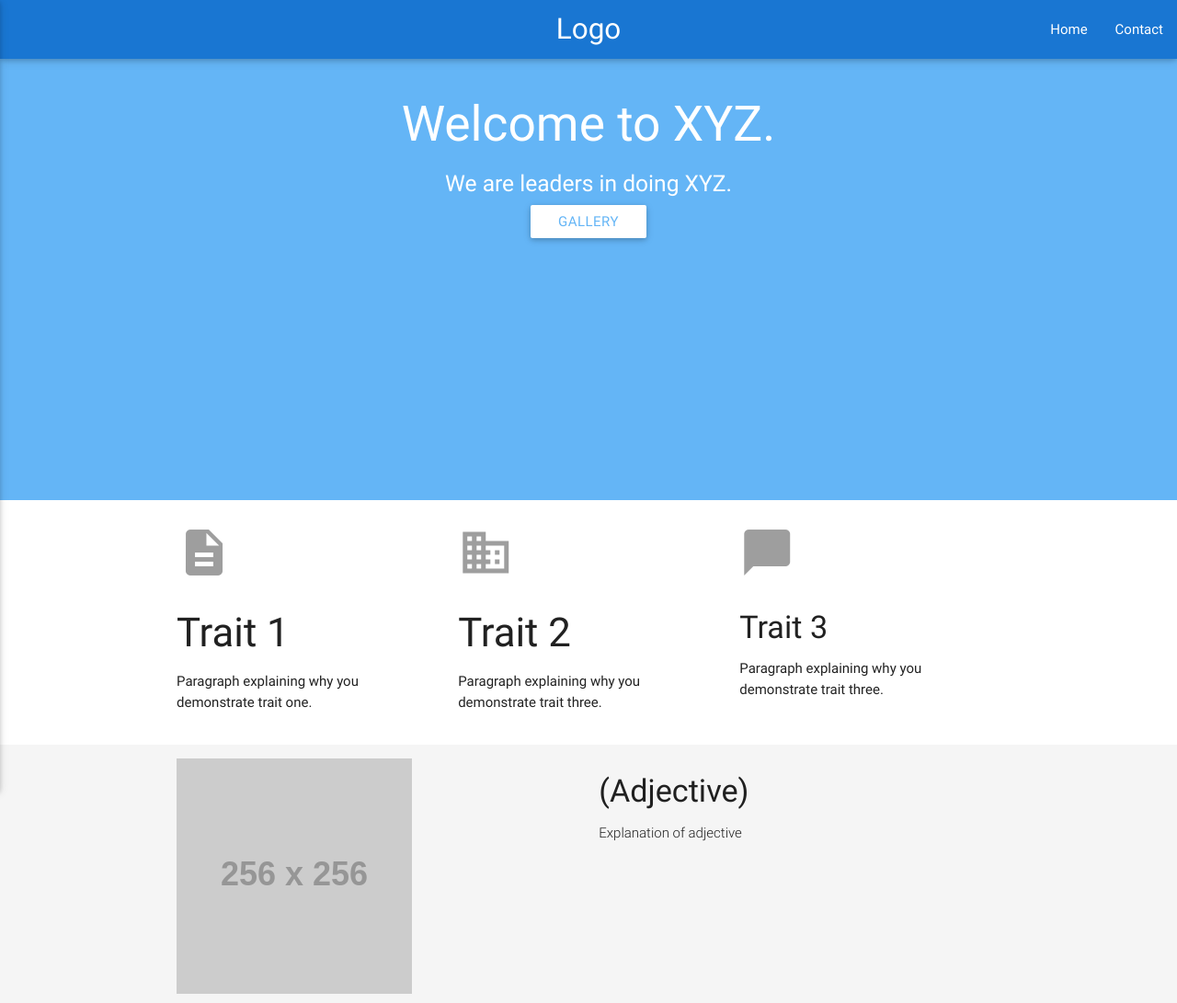
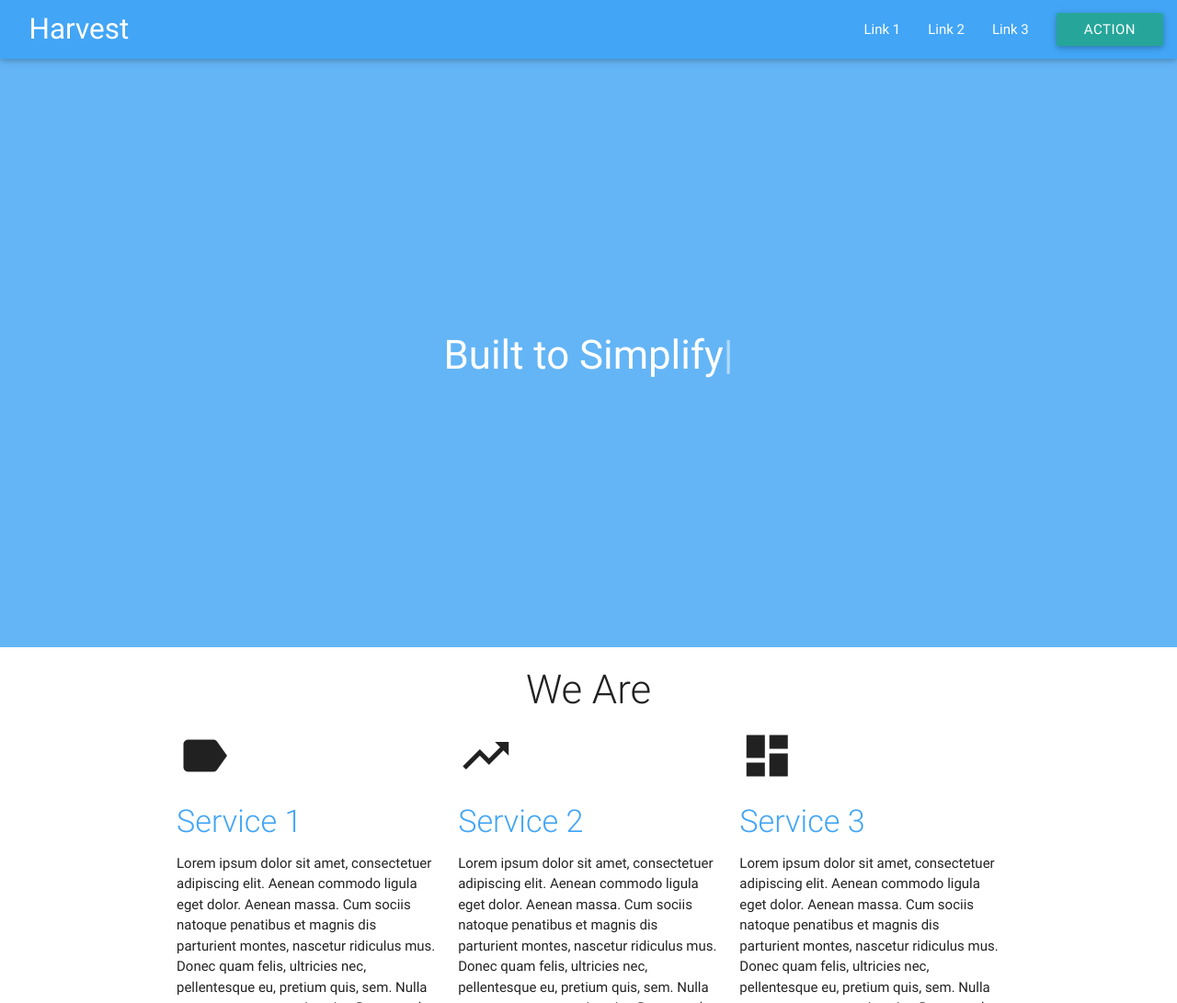
Before and after one commit to isaacaddis/Harvest, a plain HTML site: page index.html in a window 1280 px wide. Shown: the top 1091 px of the page at 92% size. Drawn offline with Linux system fonts and the light colour scheme; placeholder pictures from the web are drawn by us.

Commit message:
Complete 180 turn of plans

```diff
--- a/css/style.css
+++ b/css/style.css
@@ -8,6 +8,30 @@
 ul li{
   color:black;
 }
-#main{
-  height:60vh;
+#hero{
+  height:80vh;
 }
+.typed-cursor{
+    opacity: 1;
+    -webkit-animation: blink 0.7s infinite;
+    -moz-animation: blink 0.7s infinite;
+    animation: blink 0.7s infinite;
+}
+@keyframes blink{
+    0% { opacity:1; }
+    50% { opacity:0; }
+    100% { opacity:1; }
+}
+@-webkit-keyframes blink{
+    0% { opacity:1; }
+    50% { opacity:0; }
+    100% { opacity:1; }
+}
+@-moz-keyframes blink{
+    0% { opacity:1; }
+    50% { opacity:0; }
+    100% { opacity:1; }
+}
+#logo{
+	padding-left: 1em;
+}
--- a/index.html
+++ b/index.html
@@ -16,139 +16,61 @@
       <meta name="theme-color" content="lightBlue">
       <link href="https://fonts.googleapis.com/icon?family=Material+Icons" rel="stylesheet">
    </head>
-  <body class="">
+   <body>
+      <!-- Fixed Navbar -->
       <div class="navbar-fixed">
-      <nav class="blue darken-2">
+         <nav class="blue lighten-1">
             <div class="nav-wrapper">
-           <a href="#!" class="brand-logo center" >Logo</a>
-           <a href="#" data-activates="mobile-demo" class="button-collapse"><i class="material-icons">menu</i></a>
-           <ul class="right">
-              <li><a class = "active" href="">Home</a></li>
-              <li><a class = "" href="contact/index.html">Contact</a></li>
-            </ul>
-            <ul class="side-nav" id="mobile-demo">
-              <li><a class = "" href=""></a></li>
-              <li><a class = " active" href="">Home</a></li>
-              <li><a class = "" href="contact/index.html">Contact</a></li>
+               <a href="#" class="brand-logo left" id = "logo">Harvest</a>
+               <ul id="nav-mobile" class ="right">
+                  <li><a href="">Link 1</a></li>
+                  <li><a href="">Link 2</a></li>
+                  <li><a href="">Link 3</a></li>
+                  <li><a href="" class = "btn">Action</a></li>
                </ul>
             </div>
          </nav>
       </div>
-    <div class="section blue lighten-2" id = "main">
-      <div class="">
-        <strong><h2 class="white-text center">Welcome to XYZ.</h2></strong>
-        <h5 class = "white-text center">We are leaders in doing XYZ.</h5>
-        <div class="center">
-          <a href="#" class="btn white blue-text text-lighten-2">Gallery</a>
+      <!-- Hero -->
+      <div class="valign-wrapper blue lighten-2" id = "hero">
+         <div class="valign center-block">
+            <h3 class = "white-text">Built to <span id = "typed"></span></h3>
          </div>
       </div>
-    </div>
+      <!-- Services
+         Note: Refer to http://materializecss.com/icons.html
+         -->
       <div class="container">
+         <h3 class = "light center">We Are</h3>
          <div class="row">
             <div class="col s12 m4">
-            <div class="icon-block">
-              <h2 class="grey-text"><i class="medium material-icons">description</i></h2>
-              <h3>Trait 1</h3>
+               <i class = "medium material-icons">label</i>
+               <h4 class = "blue-text text-lighten-1 light">Service 1</h4>
                <p>
-                Paragraph explaining why you demonstrate trait one.
+                  Lorem ipsum dolor sit amet, consectetuer adipiscing elit. Aenean commodo ligula eget dolor. Aenean massa. Cum sociis natoque penatibus et magnis dis parturient montes, nascetur ridiculus mus. Donec quam felis, ultricies nec, pellentesque eu, pretium quis, sem. Nulla consequat massa quis enim. Donec pede justo, fringilla vel, aliquet nec, vulputate eget, arcu. In enim justo, rhoncus ut, imperdiet a, venenatis
                </p>
             </div>
+            <div class="col s12 m4">
+               <i class = "medium material-icons">trending_up</i>
+               <h4 class = "blue-text text-lighten-1 light">Service 2</h4>
+               <p>
+                  Lorem ipsum dolor sit amet, consectetuer adipiscing elit. Aenean commodo ligula eget dolor. Aenean massa. Cum sociis natoque penatibus et magnis dis parturient montes, nascetur ridiculus mus. Donec quam felis, ultricies nec, pellentesque eu, pretium quis, sem. Nulla consequat massa quis enim. Donec pede justo, fringilla vel, aliquet nec, vulputate eget, arcu. In enim justo, rhoncus ut, imperdiet a, venenatis
+               </p>
             </div>
             <div class="col s12 m4">
-            <div class="icon-block">
-              <h2 class="grey-text"><i class="medium material-icons">business</i></h2>
-              <h3>Trait 2</h3>
+               <i class = "medium material-icons">dashboard</i>
+               <h4 class = "blue-text text-lighten-1 light">Service 3</h4>
                <p>
-                Paragraph explaining why you demonstrate trait three.
-              </p>
-            </div>
-          </div>
-          <div class="col s12 m4">
-            <div class="icon-block">
-              <h2 class="grey-text"><i class="medium material-icons">chat_bubble</i></h2>
-              <h4>Trait 3</h4>
-              <p>
-                Paragraph explaining why you demonstrate trait three.
+                  Lorem ipsum dolor sit amet, consectetuer adipiscing elit. Aenean commodo ligula eget dolor. Aenean massa. Cum sociis natoque penatibus et magnis dis parturient montes, nascetur ridiculus mus. Donec quam felis, ultricies nec, pellentesque eu, pretium quis, sem. Nulla consequat massa quis enim. Donec pede justo, fringilla vel, aliquet nec, vulputate eget, arcu. In enim justo, rhoncus ut, imperdiet a, venenatis
                </p>
             </div>
          </div>
       </div>
-    </div>
-    <div class="section grey lighten-4">
-      <div class="container ">
-        <div class="row">
-          <div class="col s12 m6">
-            <img src="http://www.placehold.it/256x256" alt="" />
-          </div>
-          <div class="col s12 m6">
-            <h4>(Adjective)</h4>
-            <p class = "light">
-              Explanation of adjective
-            </p>
-          </div>
-        </div>
-        <div class="row">
-          <div class="col s12 m6">
-            <h4>(Adjective)</h4>
-            <p class = "light">
-              Explanation of adjective
-            </p>
-          </div>
-          <div class="col s12 m6">
-            <img src="http://www.placehold.it/256x256" alt="" />
-          </div>
-        </div>
-      </div>
-    </div>
-    <div class="container">
-      <h3 class = "center">Gallery</h3>
-      <div class="row">
-        <img src="http://www.placehold.it/256x256" alt="" />
-        <img src="http://www.placehold.it/256x256" alt="" />
-        <img src="http://www.placehold.it/256x256" alt="" />
-        <img src="http://www.placehold.it/256x256" alt="" />
-        <img src="http://www.placehold.it/256x256" alt="" />
-        <img src="http://www.placehold.it/256x256" alt="" />
-        <img src="http://www.placehold.it/256x256" alt="" />
 
-        <img src="http://www.placehold.it/256x256" alt="" />
-        <img src="http://www.placehold.it/256x256" alt="" />
-        <img src="http://www.placehold.it/256x256" alt="" />
-
-      </div>
-    </div>
-    <iframe style="padding-bottom:0px;"src="https://www.google.com/maps/embed?pb=!1m18!1m12!1m3!1d6508923.214126512!2d-123.76299024125787!3d37.195831223270524!2m3!1f0!2f0!3f0!3m2!1i1024!2i768!4f13.1!3m3!1m2!1s0x808fb9fe5f285e3d%3A0x8b5109a227086f55!2sCalifornia!5e0!3m2!1sen!2sus!4v1468021566063" width="100%" height="200" frameborder="0"  allowfullscreen></iframe>
-    <footer style="padding:0px"class ="blue lighten-2 page-footer">
-       <div class = "container">
-          <div class = "row">
-             <div class = "col s12 m4 ">
-                <h4>About the Business</h4>
-                <p class="light">
-                  Explanation of business
-                </p>
-              </div>
-             <div class = "col s12 m4">
-                <h4>Pages</h4>
-                <ul>
-                  <li><a href="#">Example</a></li>
-                </ul>
-             </div>
-             <div class = "col s12 m4">
-                <h4>Connect</h4>
-                <ul>
-                   <li><a href="#" class = "">Facebook</a></li>
-                </ul>
-             </div>
-          </div>
-       </div>
-       <div class = "footer-copyright black-text">
-          <div class = "container">
-             &copy; Class of 2019 Sharks
-          </div>
-       </div>
-    </footer>
-    <script type="text/javascript" src  = "js/jquery-3.0.0.min.js"></script>
+      <!-- Scripts -->
+      <script type="text/javascript" src = "js/jquery-3.0.0.min.js"></script>
       <script type="text/javascript" src = "js/materialize.min.js"></script>
+      <script type="text/javascript" src = "js/typed.js"></script>
       <script type="text/javascript" src = "js/custom.js"></script>
    </body>
 </html>
--- a/js/custom.js
+++ b/js/custom.js
@@ -1,2 +1,9 @@
 $(".button-collapse").sideNav();
 $('slider').slider({});
+$(function(){
+    $("#typed").typed({
+      strings: ["Last.", "Impress.","Deliver.","Simplify."],
+      typeSpeed: 50,
+      loop:true
+    });
+});
--- /dev/null
+++ b/js/typed.js
@@ -0,0 +1,438 @@
+// The MIT License (MIT)
+
+// Typed.js | Copyright (c) 2014 Matt Boldt | www.mattboldt.com
+
+// Permission is hereby granted, free of charge, to any person obtaining a copy
+// of this software and associated documentation files (the "Software"), to deal
+// in the Software without restriction, including without limitation the rights
+// to use, copy, modify, merge, publish, distribute, sublicense, and/or sell
+// copies of the Software, and to permit persons to whom the Software is
+// furnished to do so, subject to the following conditions:
+
+// The above copyright notice and this permission notice shall be included in
+// all copies or substantial portions of the Software.
+
+// THE SOFTWARE IS PROVIDED "AS IS", WITHOUT WARRANTY OF ANY KIND, EXPRESS OR
+// IMPLIED, INCLUDING BUT NOT LIMITED TO THE WARRANTIES OF MERCHANTABILITY,
+// FITNESS FOR A PARTICULAR PURPOSE AND NONINFRINGEMENT. IN NO EVENT SHALL THE
+// AUTHORS OR COPYRIGHT HOLDERS BE LIABLE FOR ANY CLAIM, DAMAGES OR OTHER
+// LIABILITY, WHETHER IN AN ACTION OF CONTRACT, TORT OR OTHERWISE, ARISING FROM,
+// OUT OF OR IN CONNECTION WITH THE SOFTWARE OR THE USE OR OTHER DEALINGS IN
+// THE SOFTWARE.
+
+
+
+
+! function($) {
+
+	"use strict";
+
+	var Typed = function(el, options) {
+
+		// chosen element to manipulate text
+		this.el = $(el);
+
+		// options
+		this.options = $.extend({}, $.fn.typed.defaults, options);
+
+		// attribute to type into
+		this.isInput = this.el.is('input');
+		this.attr = this.options.attr;
+
+		// show cursor
+		this.showCursor = this.isInput ? false : this.options.showCursor;
+
+		// text content of element
+		this.elContent = this.attr ? this.el.attr(this.attr) : this.el.text();
+
+		// html or plain text
+		this.contentType = this.options.contentType;
+
+		// typing speed
+		this.typeSpeed = this.options.typeSpeed;
+
+		// add a delay before typing starts
+		this.startDelay = this.options.startDelay;
+
+		// backspacing speed
+		this.backSpeed = this.options.backSpeed;
+
+		// amount of time to wait before backspacing
+		this.backDelay = this.options.backDelay;
+
+		// div containing strings
+		this.stringsElement = this.options.stringsElement;
+
+		// input strings of text
+		this.strings = this.options.strings;
+
+		// character number position of current string
+		this.strPos = 0;
+
+		// current array position
+		this.arrayPos = 0;
+
+		// number to stop backspacing on.
+		// default 0, can change depending on how many chars
+		// you want to remove at the time
+		this.stopNum = 0;
+
+		// Looping logic
+		this.loop = this.options.loop;
+		this.loopCount = this.options.loopCount;
+		this.curLoop = 0;
+
+		// for stopping
+		this.stop = false;
+
+		// custom cursor
+		this.cursorChar = this.options.cursorChar;
+
+		// shuffle the strings
+		this.shuffle = this.options.shuffle;
+		// the order of strings
+		this.sequence = [];
+
+		// All systems go!
+		this.build();
+	};
+
+	Typed.prototype = {
+
+		constructor: Typed,
+
+		init: function() {
+			// begin the loop w/ first current string (global self.strings)
+			// current string will be passed as an argument each time after this
+			var self = this;
+			self.timeout = setTimeout(function() {
+				for (var i=0;i<self.strings.length;++i) self.sequence[i]=i;
+
+				// shuffle the array if true
+				if(self.shuffle) self.sequence = self.shuffleArray(self.sequence);
+
+				// Start typing
+				self.typewrite(self.strings[self.sequence[self.arrayPos]], self.strPos);
+			}, self.startDelay);
+		},
+
+		build: function() {
+			var self = this;
+			// Insert cursor
+			if (this.showCursor === true) {
+				this.cursor = $("<span class=\"typed-cursor\">" + this.cursorChar + "</span>");
+				this.el.after(this.cursor);
+			}
+			if (this.stringsElement) {
+				this.strings = [];
+				this.stringsElement.hide();
+				console.log(this.stringsElement.children());
+				var strings = this.stringsElement.children();
+				$.each(strings, function(key, value){
+					self.strings.push($(value).html());
+				});
+			}
+			this.init();
+		},
+
+		// pass current string state to each function, types 1 char per call
+		typewrite: function(curString, curStrPos) {
+			// exit when stopped
+			if (this.stop === true) {
+				return;
+			}
+
+			// varying values for setTimeout during typing
+			// can't be global since number changes each time loop is executed
+			var humanize = Math.round(Math.random() * (100 - 30)) + this.typeSpeed;
+			var self = this;
+
+			// ------------- optional ------------- //
+			// backpaces a certain string faster
+			// ------------------------------------ //
+			// if (self.arrayPos == 1){
+			//  self.backDelay = 50;
+			// }
+			// else{ self.backDelay = 500; }
+
+			// contain typing function in a timeout humanize'd delay
+			self.timeout = setTimeout(function() {
+				// check for an escape character before a pause value
+				// format: \^\d+ .. eg: ^1000 .. should be able to print the ^ too using ^^
+				// single ^ are removed from string
+				var charPause = 0;
+				var substr = curString.substr(curStrPos);
+				if (substr.charAt(0) === '^') {
+					var skip = 1; // skip atleast 1
+					if (/^\^\d+/.test(substr)) {
+						substr = /\d+/.exec(substr)[0];
+						skip += substr.length;
+						charPause = parseInt(substr);
+					}
+
+					// strip out the escape character and pause value so they're not printed
+					curString = curString.substring(0, curStrPos) + curString.substring(curStrPos + skip);
+				}
+
+				if (self.contentType === 'html') {
+					// skip over html tags while typing
+					var curChar = curString.substr(curStrPos).charAt(0)
+					if (curChar === '<' || curChar === '&') {
+						var tag = '';
+						var endTag = '';
+						if (curChar === '<') {
+							endTag = '>'
+						}
+						else {
+							endTag = ';'
+						}
+						while (curString.substr(curStrPos + 1).charAt(0) !== endTag) {
+							tag += curString.substr(curStrPos).charAt(0);
+							curStrPos++;
+							if (curStrPos + 1 > curString.length) { break; }
+						}
+						curStrPos++;
+						tag += endTag;
+					}
+				}
+
+				// timeout for any pause after a character
+				self.timeout = setTimeout(function() {
+					if (curStrPos === curString.length) {
+						// fires callback function
+						self.options.onStringTyped(self.arrayPos);
+
+						// is this the final string
+						if (self.arrayPos === self.strings.length - 1) {
+							// animation that occurs on the last typed string
+							self.options.callback();
+
+							self.curLoop++;
+
+							// quit if we wont loop back
+							if (self.loop === false || self.curLoop === self.loopCount)
+								return;
+						}
+
+						self.timeout = setTimeout(function() {
+							self.backspace(curString, curStrPos);
+						}, self.backDelay);
+
+					} else {
+
+						/* call before functions if applicable */
+						if (curStrPos === 0) {
+							self.options.preStringTyped(self.arrayPos);
+						}
+
+						// start typing each new char into existing string
+						// curString: arg, self.el.html: original text inside element
+						var nextString = curString.substr(0, curStrPos + 1);
+						if (self.attr) {
+							self.el.attr(self.attr, nextString);
+						} else {
+							if (self.isInput) {
+								self.el.val(nextString);
+							} else if (self.contentType === 'html') {
+								self.el.html(nextString);
+							} else {
+								self.el.text(nextString);
+							}
+						}
+
+						// add characters one by one
+						curStrPos++;
+						// loop the function
+						self.typewrite(curString, curStrPos);
+					}
+					// end of character pause
+				}, charPause);
+
+				// humanized value for typing
+			}, humanize);
+
+		},
+
+		backspace: function(curString, curStrPos) {
+			// exit when stopped
+			if (this.stop === true) {
+				return;
+			}
+
+			// varying values for setTimeout during typing
+			// can't be global since number changes each time loop is executed
+			var humanize = Math.round(Math.random() * (100 - 30)) + this.backSpeed;
+			var self = this;
+
+			self.timeout = setTimeout(function() {
+
+				// ----- this part is optional ----- //
+				// check string array position
+				// on the first string, only delete one word
+				// the stopNum actually represents the amount of chars to
+				// keep in the current string. In my case it's 14.
+				// if (self.arrayPos == 1){
+				//  self.stopNum = 14;
+				// }
+				//every other time, delete the whole typed string
+				// else{
+				//  self.stopNum = 0;
+				// }
+
+				if (self.contentType === 'html') {
+					// skip over html tags while backspacing
+					if (curString.substr(curStrPos).charAt(0) === '>') {
+						var tag = '';
+						while (curString.substr(curStrPos - 1).charAt(0) !== '<') {
+							tag -= curString.substr(curStrPos).charAt(0);
+							curStrPos--;
+							if (curStrPos < 0) { break; }
+						}
+						curStrPos--;
+						tag += '<';
+					}
+				}
+
+				// ----- continue important stuff ----- //
+				// replace text with base text + typed characters
+				var nextString = curString.substr(0, curStrPos);
+				if (self.attr) {
+					self.el.attr(self.attr, nextString);
+				} else {
+					if (self.isInput) {
+						self.el.val(nextString);
+					} else if (self.contentType === 'html') {
+						self.el.html(nextString);
+					} else {
+						self.el.text(nextString);
+					}
+				}
+
+				// if the number (id of character in current string) is
+				// less than the stop number, keep going
+				if (curStrPos > self.stopNum) {
+					// subtract characters one by one
+					curStrPos--;
+					// loop the function
+					self.backspace(curString, curStrPos);
+				}
+				// if the stop number has been reached, increase
+				// array position to next string
+				else if (curStrPos <= self.stopNum) {
+					self.arrayPos++;
+
+					if (self.arrayPos === self.strings.length) {
+						self.arrayPos = 0;
+
+						// Shuffle sequence again
+						if(self.shuffle) self.sequence = self.shuffleArray(self.sequence);
+
+						self.init();
+					} else
+						self.typewrite(self.strings[self.sequence[self.arrayPos]], curStrPos);
+				}
+
+				// humanized value for typing
+			}, humanize);
+
+		},
+		/**
+		 * Shuffles the numbers in the given array.
+		 * @param {Array} array
+		 * @returns {Array}
+		 */
+		shuffleArray: function(array) {
+			var tmp, current, top = array.length;
+			if(top) while(--top) {
+				current = Math.floor(Math.random() * (top + 1));
+				tmp = array[current];
+				array[current] = array[top];
+				array[top] = tmp;
+			}
+			return array;
+		},
+
+		// Start & Stop currently not working
+
+		// , stop: function() {
+		//     var self = this;
+
+		//     self.stop = true;
+		//     clearInterval(self.timeout);
+		// }
+
+		// , start: function() {
+		//     var self = this;
+		//     if(self.stop === false)
+		//        return;
+
+		//     this.stop = false;
+		//     this.init();
+		// }
+
+		// Reset and rebuild the element
+		reset: function() {
+			var self = this;
+			clearInterval(self.timeout);
+			var id = this.el.attr('id');
+			this.el.empty();
+			if (typeof this.cursor !== 'undefined') {
+        this.cursor.remove();
+      }
+			this.strPos = 0;
+			this.arrayPos = 0;
+			this.curLoop = 0;
+			// Send the callback
+			this.options.resetCallback();
+		}
+
+	};
+
+	$.fn.typed = function(option) {
+		return this.each(function() {
+			var $this = $(this),
+				data = $this.data('typed'),
+				options = typeof option == 'object' && option;
+			if (data) { data.reset(); }
+			$this.data('typed', (data = new Typed(this, options)));
+			if (typeof option == 'string') data[option]();
+		});
+	};
+
+	$.fn.typed.defaults = {
+		strings: ["These are the default values...", "You know what you should do?", "Use your own!", "Have a great day!"],
+		stringsElement: null,
+		// typing speed
+		typeSpeed: 0,
+		// time before typing starts
+		startDelay: 0,
+		// backspacing speed
+		backSpeed: 0,
+		// shuffle the strings
+		shuffle: false,
+		// time before backspacing
+		backDelay: 500,
+		// loop
+		loop: false,
+		// false = infinite
+		loopCount: false,
+		// show cursor
+		showCursor: true,
+		// character for cursor
+		cursorChar: "|",
+		// attribute to type (null == text)
+		attr: null,
+		// either html or text
+		contentType: 'html',
+		// call when done callback function
+		callback: function() {},
+		// starting callback function before each string
+		preStringTyped: function() {},
+		//callback for every typed string
+		onStringTyped: function() {},
+		// callback for reset
+		resetCallback: function() {}
+	};
+
+
+}(window.jQuery);
```
Lines whose indentation alone changed are shown as unchanged.
